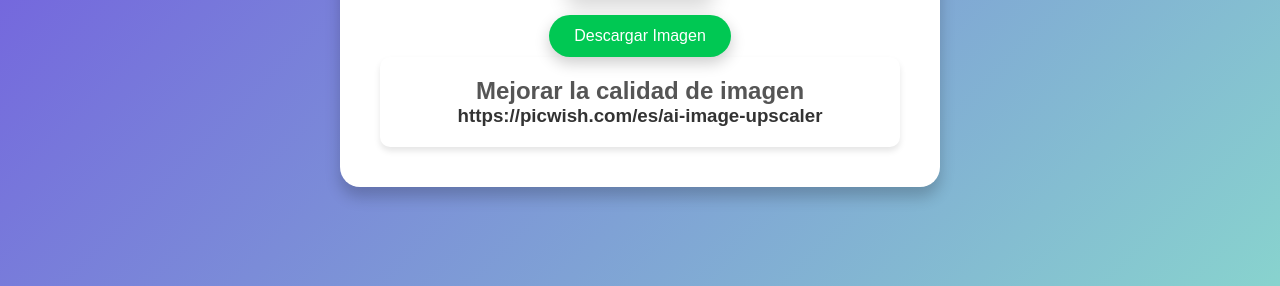
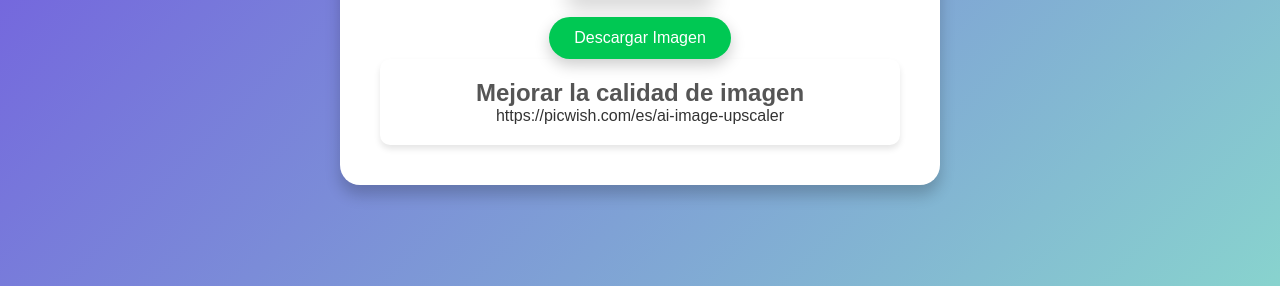
Before and after one commit to alerta-dev/LoquendoAlertBackground, a plain HTML site: page index.html in a window 1280 px wide. Shown: the part 514-800 px from the top of the page. Drawn offline with Linux system fonts and the light colour scheme.

Commit message:
Update index.html

```diff
--- a/index.html
+++ b/index.html
@@ -22,7 +22,7 @@
         </div>
         <header>
         <h2>Mejorar la calidad de imagen</h2>
-            <h3>https://picwish.com/es/ai-image-upscaler</h3>
+            <link>https://picwish.com/es/ai-image-upscaler</link>
     </header>
     </main>
     <script src="/app.js"></script>
```
